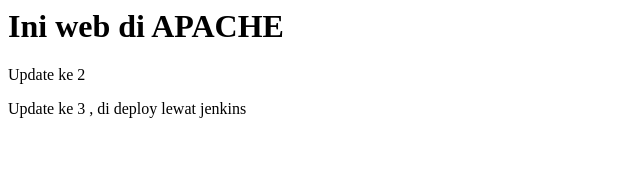
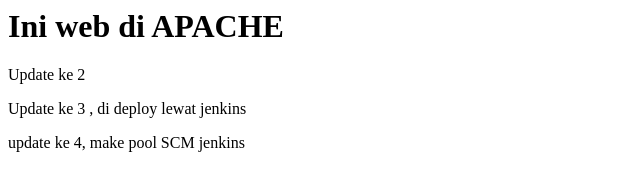
Before and after one commit to aldykustyandi/apache-custom, a plain HTML site: page index.html in a window 1280 px wide. Shown: the whole page, without its empty margins (0-640 px from the left). Drawn offline with Linux system fonts and the light colour scheme.

Commit message:
Update index.html

```diff
--- a/index.html
+++ b/index.html
@@ -1,3 +1,4 @@
 <html><h1>Ini web di APACHE</h1></html>
 <p> Update ke 2 </p>
 <p> Update ke 3 , di deploy lewat jenkins</p>
+<p> update ke 4, make pool SCM jenkins</p>
```
